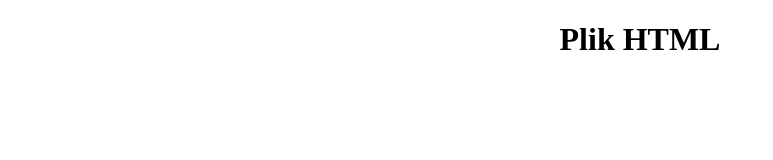
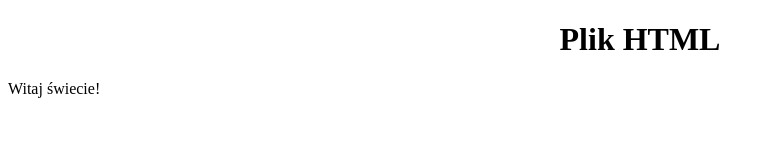
Before and after one commit to Kuba355/Narzedzia-informatyki-, a plain HTML site: page index.html in a window 1280 px wide. Shown: the whole page, without its empty margins (0-773 px from the left). Drawn offline with Linux system fonts and the light colour scheme.

Commit message:
Update index.html

```diff
--- a/index.html
+++ b/index.html
@@ -8,6 +8,7 @@
 </head>
 <body>
   <h1>Plik HTML</h1>
+  <p>Witaj świecie!</p>
   <script src="script.js"></script>
 </body>
 </html>
```
